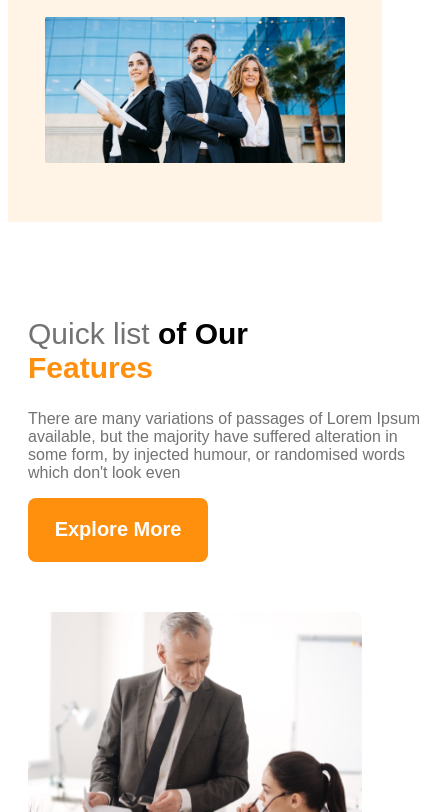
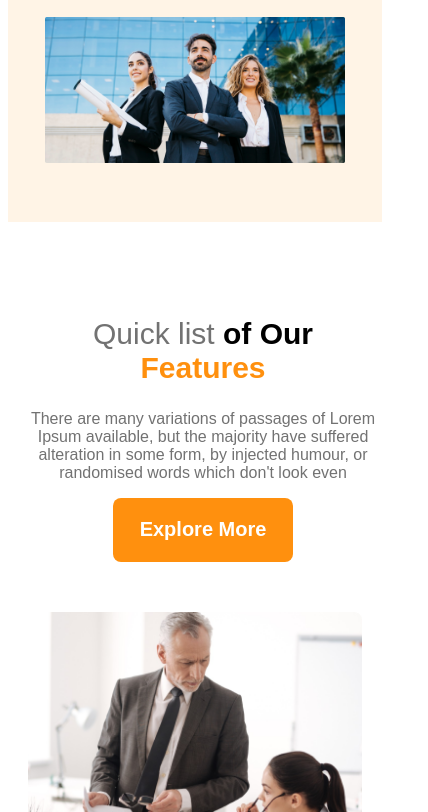
Before and after one commit to nurulalamsadik/assignment-2, a plain HTML site: page index.html in a window 390 px wide. Shown: the part 515-1327 px from the top of the page, 428 px wide, since content can reach past the window. Drawn offline with Linux system fonts and the light colour scheme.

Commit message:
finale commit

```diff
--- a/styles/style.css
+++ b/styles/style.css
@@ -327,8 +327,12 @@ body{
   padding: 0;
 }
 .team-text{
-  width: 400px;
+  width: 350px;
   margin: 0;
+  text-align: center;
+}
+.team-text p{
+  width: 350px;
 }
 .team-image{
   display: grid;
```
